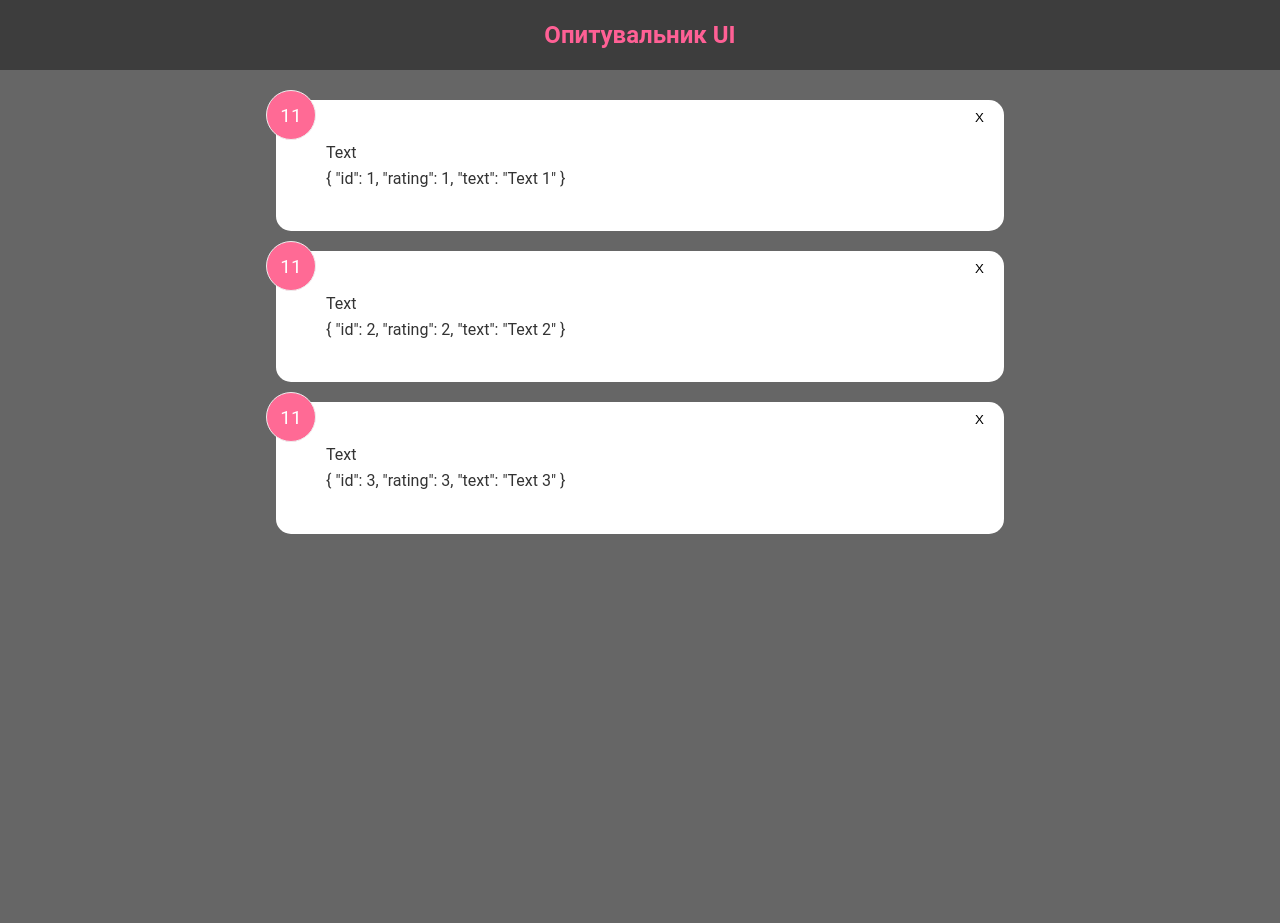
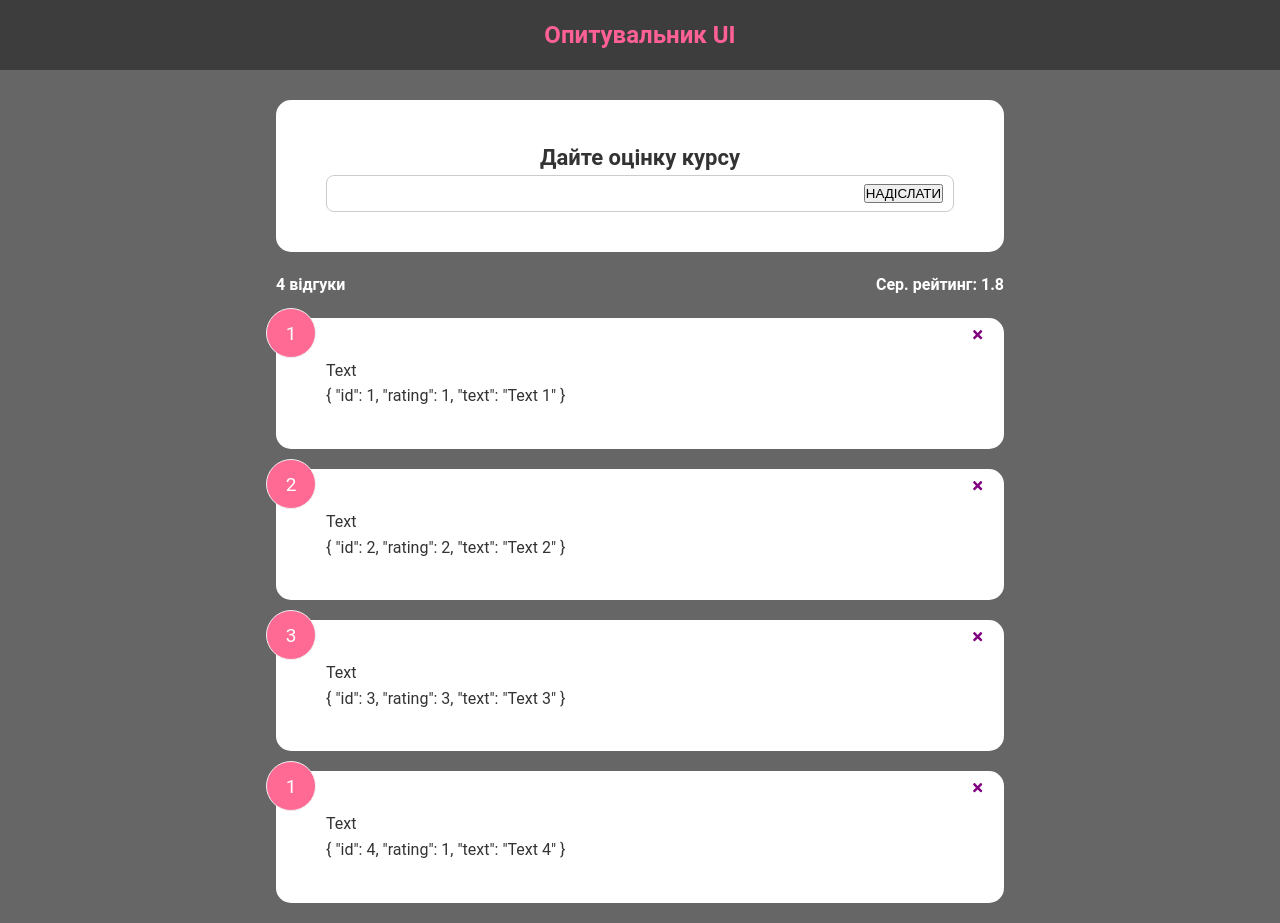
Before and after one commit to Volodymyr-Kovdrysh/web-programming-2026, a React (Vite) app: page / in a window 1280 px wide. Before the commit the page ends 800 px from the top, so only its background shows below. Built offline with nearby package versions, Linux system fonts and the light colour scheme.

Commit message:
Лекція №4

```diff
--- a/package.json
+++ b/package.json
@@ -12,7 +12,8 @@
   "dependencies": {
     "prop-types": "^15.8.1",
     "react": "^19.2.0",
-    "react-dom": "^19.2.0"
+    "react-dom": "^19.2.0",
+    "react-icons": "^5.5.0"
   },
   "devDependencies": {
     "@eslint/js": "^9.39.1",
--- a/src/App.jsx
+++ b/src/App.jsx
@@ -2,17 +2,32 @@ import FeedbackList from "./components/FeedbackList.jsx";
 import Header from "./components/Header.jsx";
 import {FeedbackData} from "./data/FeedbackData.js";
 import {useState} from "react";
+import FeedbackStat from "./components/FeedbackStat.jsx";
+import FeedbackForm from "./components/FeedbackForm.jsx";
 
 
 const App = () => {
 
     const [feedbacks, setFeedbacks] = useState(FeedbackData)
 
+    const deleteFeedback = (id) => {
+        if(window.confirm("Ви впевнені, що хочете зробити це ??")){
+            setFeedbacks(feedbacks.filter(feedback => feedback.id !== id))
+        }
+
+    }
     return (
       <>
           <Header bgColor={'rgba(0,0,0,0.4)'} textColor={'#ff6095'}/>
           <div className="container">
-              <FeedbackList f={'foo'} boo={'boo'} feedbacks={feedbacks}/>
+              <FeedbackForm />
+              <FeedbackStat
+                  feedbacks={feedbacks}
+              />
+              <FeedbackList
+                  feedbacks={feedbacks}
+                  deleteFeedback={deleteFeedback}
+              />
           </div>
 
       </>
--- /dev/null
+++ b/src/components/FeedbackForm.jsx
@@ -0,0 +1,19 @@
+import React from 'react';
+import Card from "../shared/Card.jsx";
+
+const FeedbackForm = () => {
+    return (
+        <Card>
+            <form>
+                <h2>Дайте оцінку курсу</h2>
+                <div className="input-group">
+                    <input/>
+                    <button type={'submit'}>НАДІСЛАТИ</button>
+                </div>
+            </form>
+
+        </Card>
+    );
+};
+
+export default FeedbackForm;
--- a/src/components/FeedbackItem.jsx
+++ b/src/components/FeedbackItem.jsx
@@ -1,11 +1,17 @@
 import React from 'react';
 import Card from "../shared/Card.jsx";
+import {FaTimes} from "react-icons/fa";
 
-const FeedbackItem = ({feedback}) => {
+const FeedbackItem = ({feedback, deleteFeedback}) => {
     return (
         <Card>
-            <div className="num-display">11</div>
-            <button className="close">X</button>
+            <div className="num-display">{feedback.rating}</div>
+            <button className="close" onClick={(e)=>{
+                deleteFeedback(feedback.id)
+            }
+            }>
+                <FaTimes color="purple"/>
+            </button>
             <div className="text-display">Text</div>
             {JSON.stringify(feedback, null, 2)}
         </Card>
--- a/src/components/FeedbackList.jsx
+++ b/src/components/FeedbackList.jsx
@@ -1,7 +1,7 @@
 import React from 'react';
 import FeedbackItem from "./FeedbackItem.jsx";
 
-function FeedbackList({feedbacks: list }){
+function FeedbackList({feedbacks: list , deleteFeedback}){
 
     if (!list || list.length === 0) {
         return <p>
@@ -12,7 +12,9 @@ function FeedbackList({feedbacks: list }){
     return (
         <div className={'feedback-list'}>
 
-            {list.map(item => <FeedbackItem feedback={item} key={item.id}/>)}
+            {list.map(item => <FeedbackItem
+            deleteFeedback={deleteFeedback}
+                feedback={item} key={item.id}/>)}
 
         </div>
     );
--- /dev/null
+++ b/src/components/FeedbackStat.jsx
@@ -0,0 +1,24 @@
+import React from 'react';
+
+const FeedbackStat = ({feedbacks}) => {
+    let msgcount;
+    if (feedbacks.length === 1) { msgcount = 'відгук'}
+    else{
+        if (feedbacks.length < 5) { msgcount = 'відгуки'}
+        else{
+            msgcount = 'відгуків'
+        }
+    }
+
+    let average = feedbacks.reduce((sum, cur) => sum + cur.rating , 0) / feedbacks.length;
+    average = average.toFixed(1).replace(/[.,]0$/,"")
+
+    return (
+        <div className="feedback-stats">
+            <h4>{`${feedbacks.length}   ${msgcount}`}</h4>
+            <h4>Сер. рейтинг: {average}</h4>
+        </div>
+    );
+};
+
+export default FeedbackStat;
--- a/src/data/FeedbackData.js
+++ b/src/data/FeedbackData.js
@@ -1,5 +1,6 @@
 export const FeedbackData = [
     {id: 1, rating: 1, text: 'Text 1' },
     {id: 2, rating: 2, text: 'Text 2' },
-    {id: 3, rating: 3, text: 'Text 3' }
+    {id: 3, rating: 3, text: 'Text 3' },
+    {id:4, rating: 1, text: 'Text 4' }
 ]
```
Also changed, not shown: 1 other file (tests, documents, lock files or other folders).
